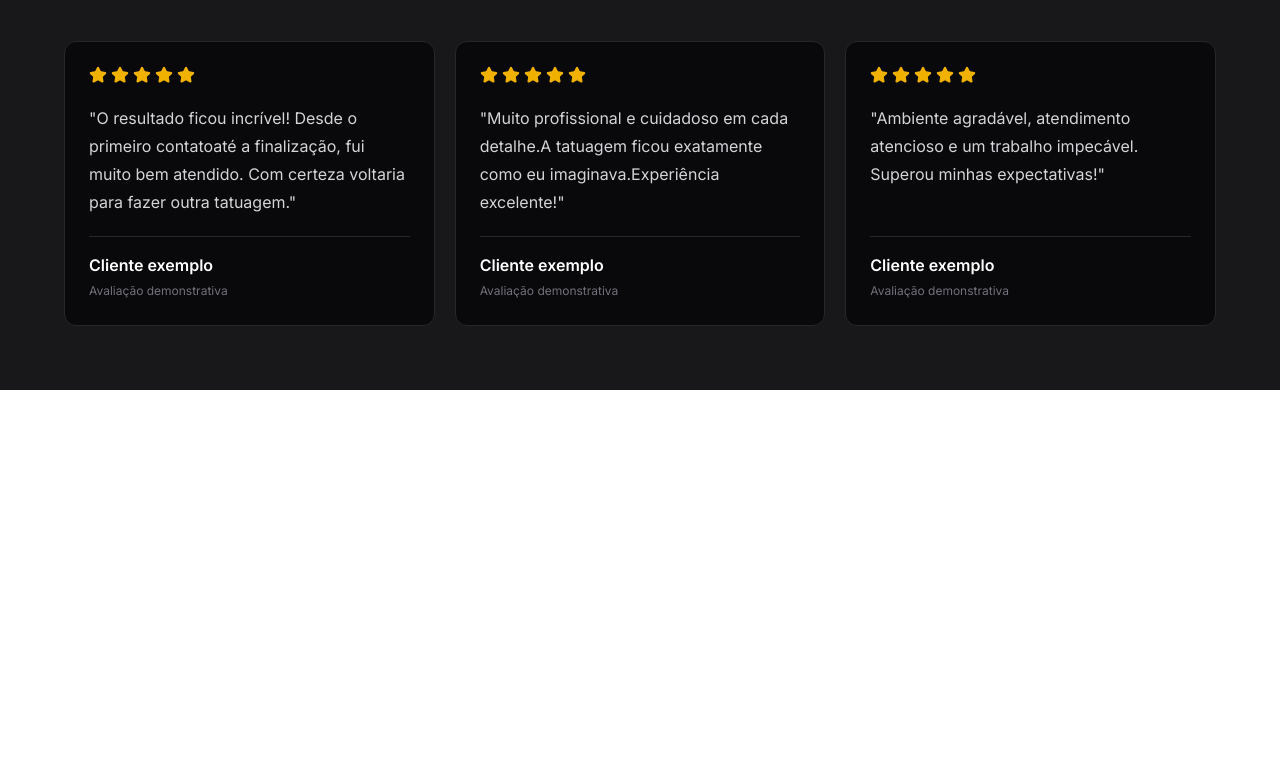
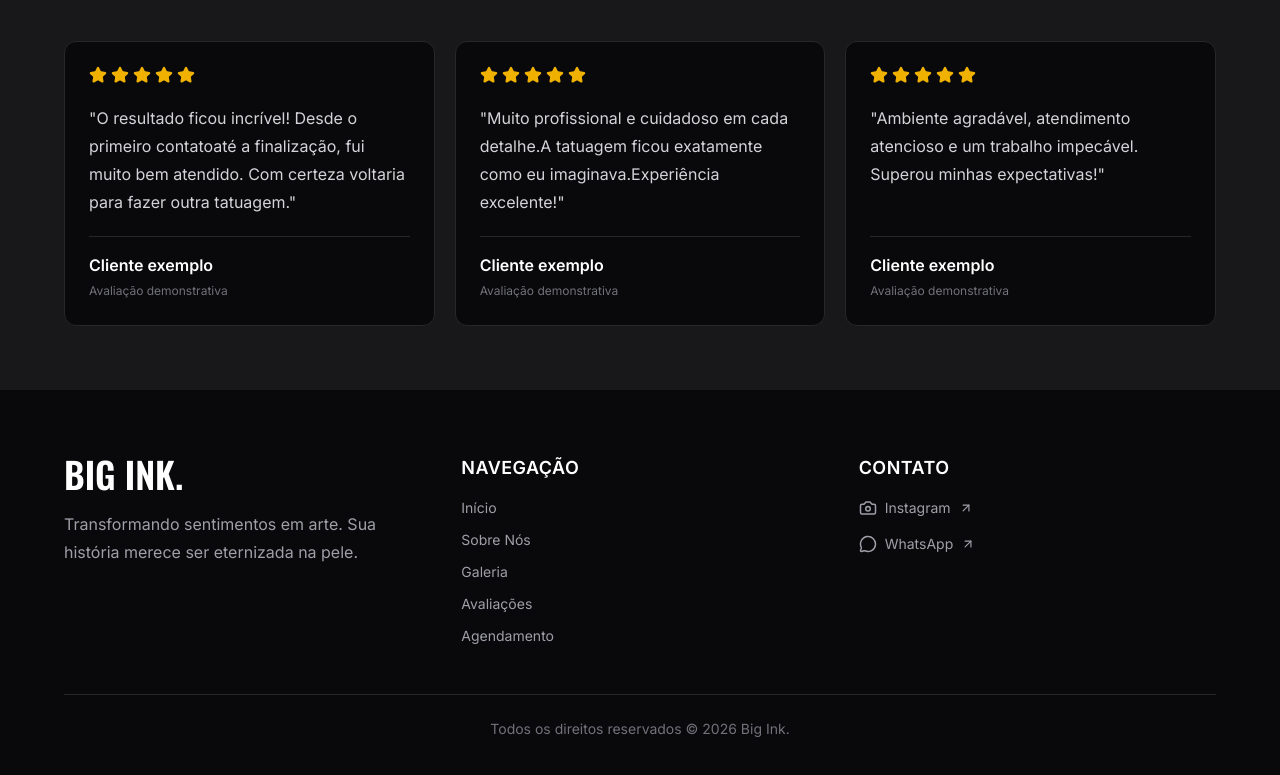
Before and after one commit to Hiagoo26/BigInk, a React (Vite) app: page / in a window 1280 px wide. Shown: the part 2848-3623 px from the top of the page. Before the commit the page ends 3238 px from the top, so only its background shows below. Built offline with nearby package versions, Linux system fonts and the light colour scheme.

Commit message:
feat: add Footer

```diff
--- a/src/App.jsx
+++ b/src/App.jsx
@@ -3,6 +3,7 @@ import { AnimatePresence } from "motion/react";
 import Header from "./components/header";
 import SideBar from "./components/sideBar";
 import Home from "./pages/Home/Home";
+import Footer from "./components/Footer";
 
 function App() {
 
@@ -18,6 +19,7 @@ function App() {
         )}
       </AnimatePresence>
       <Home/>
+      <Footer/>
     </>
   );
 }
--- /dev/null
+++ b/src/components/Footer.jsx
@@ -0,0 +1,49 @@
+import { Camera, MessageCircle, ArrowUpRight } from "lucide-react";
+
+function Footer() {
+    return (
+        <footer className="flex flex-col p-6 bg-zinc-950 lg:p-16">
+            <div className="grid grid-cols-1 gap-10 sm:grid-cols-2 lg:grid-cols-3">
+                <div className="flex flex-col gap-4">
+                    <h2 className="font-title font-semibold text-4xl text-white">BIG INK.</h2>
+                    <p className="text-sm leading-7 text-zinc-400 lg:text-base">
+                        Transformando sentimentos em arte.
+                        Sua história merece ser eternizada na pele.
+                    </p>
+                </div>
+                <div className="flex flex-col gap-4">
+                    <h3 className="font-semibold tracking-wide text-lg uppercase text-white">Navegação</h3>
+                    <nav className="flex flex-col gap-3 text-sm text-zinc-400">
+                        <a href="#" className="hover:text-white transition-colors">Início</a>
+                        <a href="#" className="hover:text-white transition-colors">Sobre Nós</a>
+                        <a href="#" className="hover:text-white transition-colors">Galeria</a>
+                        <a href="#" className="hover:text-white transition-colors">Avaliações</a>
+                        <a href="#" className="hover:text-white transition-colors">Agendamento</a>
+                    </nav>
+                </div>
+                <div className="flex flex-col gap-4">
+                    <h3 className="font-semibold tracking-wide text-lg uppercase text-white">Contato</h3>
+                    <div className="flex flex-col gap-4 text-sm text-zinc-400">
+                        <a href="#" className="flex items-center gap-2 hover:text-white transition-colors">
+                            <Camera size={18} />
+                            Instagram
+                            <ArrowUpRight size={14} />
+                        </a>
+                        <a href="#" className="flex items-center gap-2 hover:text-white transition-colors">
+                            <MessageCircle size={18} />
+                            WhatsApp
+                            <ArrowUpRight size={14} />
+                        </a>
+                    </div>
+                </div>
+            </div>
+            <div className="mt-12 border-t border-zinc-800 pt-6">
+                <p className="text-center text-xs text-zinc-500 lg:text-sm">
+                    Todos os direitos reservados © 2026 Big Ink.
+                </p>
+            </div>
+        </footer>
+    );
+}
+
+export default Footer;
```
